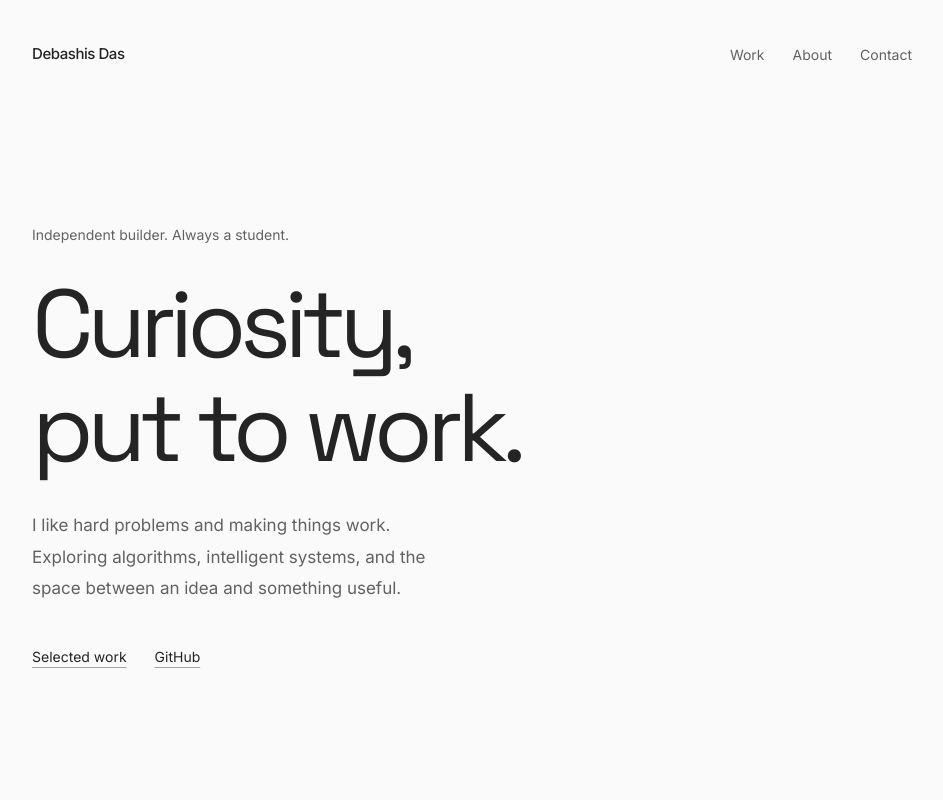
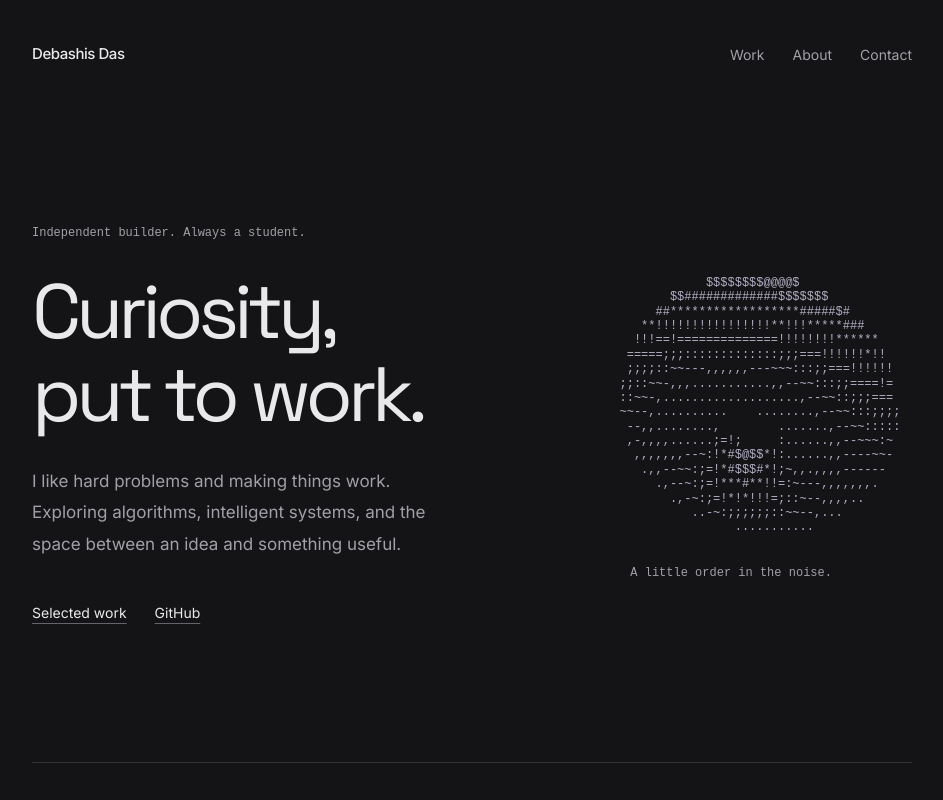
Before and after one commit to ValenBloodhunter/curious-compiled, a React (Vite) app: page / in a window 1280 px wide. Shown: the top 800 px of the page, without its empty margins (168-1111 px from the left). Built offline with nearby package versions, Linux system fonts and the light colour scheme.

Commit message:
Add dark theme and ASCII hero art

```diff
--- a/index.html
+++ b/index.html
@@ -3,7 +3,7 @@
   <head>
     <meta charset="UTF-8" />
     <meta name="viewport" content="width=device-width, initial-scale=1.0" />
-    <meta name="theme-color" content="#fafafa" />
+    <meta name="theme-color" content="#141416" />
     <meta name="description" content="An independent builder exploring algorithms, intelligent systems and the joy of making things work." />
     <link rel="icon" type="image/svg+xml" href="/favicon.svg" />
     <link rel="preconnect" href="https://fonts.googleapis.com" />
--- a/src/components/Hero.tsx
+++ b/src/components/Hero.tsx
@@ -1,8 +1,28 @@
 import { profile } from "../data/profile";
+
+const asciiTorus = `                    $$$$$$$$@@@@$
+               $$#############$$$$$$$
+             ##******************#####$#
+           **!!!!!!!!!!!!!!!!**!!!*****###
+          !!!==!==============!!!!!!!!******
+         =====;;;:::::::::::::;;;===!!!!!!*!!
+         ;;;;::~~---,,,,,,---~~~:::;;===!!!!!!
+        ;;::~~-,,,...........,,--~~:::;;====!=
+        ::~~-,...................,--~~::;;;===
+        ~~--,..........    ........,--~~:::;;;;
+         --,,........,        .......,--~~:::::
+         ,-,,,,......;=!;     :......,,--~~~:~
+          ,,,,,,,--~:!*#$@$$*!:......,,----~~-
+           .,,--~~:;=!*#$$$#*!;~,,.,,,,------
+             .,--~:;=!***#**!!=:~---,,,,,,,.
+               .,-~:;=!*!*!!!=;::~--,,,,..
+                  ..-~:;;;;;;::~~--,...
+                        ...........`;
 
 export default function Hero() {
   return (
     <section aria-labelledby="hero-heading" className="page-shell hero">
+      <div>
         <p className="hero-intro">Independent builder. Always a student.</p>
         <h1 id="hero-heading">Curiosity,<br />put to work.</h1>
         <p className="hero-description">
@@ -13,6 +33,11 @@ export default function Hero() {
           <a className="text-link" href="#work">Selected work</a>
           <a className="text-link" href={profile.githubUrl} target="_blank" rel="noopener noreferrer">GitHub</a>
         </div>
+      </div>
+      <figure className="hero-art">
+        <pre aria-hidden="true">{asciiTorus}</pre>
+        <figcaption>A little order in the noise.</figcaption>
+      </figure>
     </section>
   );
 }
--- a/src/styles/globals.css
+++ b/src/styles/globals.css
@@ -1,13 +1,14 @@
 @theme inline {
-  --color-bg: #fafafa;
-  --color-ink: #242424;
-  --color-muted: #626262;
-  --color-line: #e4e4e4;
+  --color-bg: #141416;
+  --color-ink: #e9e9ec;
+  --color-muted: #a0a0a8;
+  --color-line: #303035;
+  --color-accent: #c5bdf4;
   --font-display: "Space Grotesk", sans-serif;
   --font-body: "Inter", sans-serif;
 }
 :root {
-  color-scheme: light;
+  color-scheme: dark;
   font-family: var(--font-body);
   color: var(--color-ink);
   background: var(--color-bg);
@@ -19,10 +20,10 @@
 * { box-sizing: border-box; }
 html { scroll-behavior: smooth; scroll-padding-top: 2rem; }
 body { margin: 0; }
-::selection { background: #dedede; color: #171717; }
+::selection { background: #c5bdf4; color: #141416; }
 a { color: inherit; text-decoration: none; cursor: pointer; }
 a, button { -webkit-tap-highlight-color: transparent; }
-:focus-visible { outline: 2px solid #242424; outline-offset: 6px; }
+:focus-visible { outline: 2px solid var(--color-accent); outline-offset: 6px; }
 .page-shell { width: min(100% - 48px, 880px); margin-inline: auto; }
 .site-nav { display: flex; align-items: center; justify-content: space-between; gap: 20px; padding-block: 32px; }
 .site-name { display: inline-flex; align-items: center; min-height: 44px; font-size: 15px; font-weight: 500; letter-spacing: -.03em; }
@@ -30,13 +31,16 @@ a, button { -webkit-tap-highlight-color: transparent; }
 .nav-links a, .text-link { display: inline-flex; align-items: center; min-height: 44px; }
 .nav-links a, .text-link, .project-link h3 { transition: color 180ms ease; }
 .nav-links a:hover { color: var(--color-ink); text-decoration: underline; text-underline-offset: 6px; }
-.hero { padding-block: 116px 128px; }
-.hero-intro { margin: 0 0 28px; font-size: 14px; color: var(--color-muted); }
-.hero h1 { margin: 0; max-width: 760px; font-family: var(--font-display); font-size: clamp(3.5rem, 7.5vw, 6rem); font-weight: 400; line-height: 1.08; letter-spacing: -.065em; }
+.hero { display: grid; grid-template-columns: minmax(0, 1.3fr) minmax(0, 1fr); align-items: center; gap: 48px; padding-block: 116px 128px; }
+.hero-intro { margin: 0 0 28px; font-family: ui-monospace, "Cascadia Code", monospace; font-size: 12px; color: var(--color-muted); }
+.hero h1 { margin: 0; font-family: var(--font-display); font-size: clamp(3.5rem, 6vw, 5rem); font-weight: 400; line-height: 1.08; letter-spacing: -.065em; }
+.hero-art { min-width: 0; margin: 0; text-align: center; }
+.hero-art pre { display: inline-block; margin: 0; color: #b4afc6; font-family: ui-monospace, "Cascadia Code", "Courier New", monospace; font-size: clamp(9px, 1.05vw, 12px); font-weight: 400; line-height: 1.2; letter-spacing: 0; text-align: left; user-select: none; }
+.hero-art figcaption { margin-top: 28px; font-family: ui-monospace, "Cascadia Code", monospace; font-size: 12px; color: var(--color-muted); }
 .hero-description { max-width: 430px; margin: 30px 0 0; font-size: 17px; line-height: 1.85; color: var(--color-muted); }
 .hero-links { display: flex; flex-wrap: wrap; align-items: center; gap: 28px; margin-top: 30px; font-size: 14px; }
-.text-link { text-decoration: underline; text-decoration-color: #a5a5a5; text-underline-offset: 5px; text-decoration-thickness: 1px; }
-.text-link:hover { color: #000; text-decoration-color: #000; }
+.text-link { text-decoration: underline; text-decoration-color: #64646d; text-underline-offset: 5px; text-decoration-thickness: 1px; }
+.text-link:hover { color: var(--color-accent); text-decoration-color: var(--color-accent); }
 .section { padding-block: 80px; border-top: 1px solid var(--color-line); }
 .section-heading { margin-bottom: 44px; }
 .section-heading h2 { margin: 0; font-size: 15px; font-weight: 500; letter-spacing: -.015em; }
@@ -45,13 +49,13 @@ a, button { -webkit-tap-highlight-color: transparent; }
 .project-link { display: grid; grid-template-columns: 200px minmax(0, 1fr); gap: 40px; padding-block: 32px; }
 .project-row:first-child .project-link { padding-top: 0; }
 .project-link h3 { margin: 0; font-family: var(--font-display); font-size: 26px; font-weight: 500; letter-spacing: -.045em; }
-.project-link:hover h3 { color: #626262; }
-.project-link:hover .project-action { text-decoration-color: #242424; }
+.project-link:hover h3 { color: var(--color-accent); }
+.project-link:hover .project-action { text-decoration-color: var(--color-accent); }
 .project-category { margin: 10px 0 0; font-size: 13px; line-height: 1.7; color: var(--color-muted); text-transform: lowercase; }
 .project-tagline { margin: 0; font-size: 16px; line-height: 1.6; }
 .project-description { margin: 12px 0 0; font-size: 15px; line-height: 1.85; color: var(--color-muted); }
 .project-stack { display: flex; flex-wrap: wrap; gap: 8px 16px; margin: 20px 0 0; padding: 0; list-style: none; color: var(--color-muted); font-size: 12px; text-transform: lowercase; }
-.project-action { display: inline-block; margin-top: 22px; font-size: 13px; text-decoration: underline; text-underline-offset: 5px; text-decoration-color: #c0c0c0; transition: text-decoration-color 180ms ease; }
+.project-action { display: inline-block; margin-top: 22px; font-size: 13px; text-decoration: underline; text-underline-offset: 5px; text-decoration-color: #64646d; transition: text-decoration-color 180ms ease; }
 .more-work { margin-top: 20px; font-size: 14px; }
 .about-grid { display: grid; grid-template-columns: minmax(0, 1.8fr) minmax(0, 1fr); gap: 72px; }
 .about-copy p { margin: 0 0 18px; font-size: 16px; line-height: 1.9; color: var(--color-muted); }
@@ -73,6 +77,10 @@ a, button { -webkit-tap-highlight-color: transparent; }
 .footer p { margin: 0; }
 .footer nav { display: flex; flex-wrap: wrap; gap: 24px; }
 @media (min-width: 1440px) { .hero { padding-block: 144px 152px; } }
+@media (max-width: 800px) {
+  .hero { grid-template-columns: minmax(0, 1fr); gap: 64px; }
+  .hero-art pre { font-size: clamp(9px, 2vw, 12px); }
+}
 @media (max-width: 600px) {
   .site-nav { padding-block: 20px; gap: 12px; }
   .site-name { font-size: 14px; }
```
Also changed, not shown: public/favicon.svg. Lines whose indentation alone changed are shown as unchanged.
